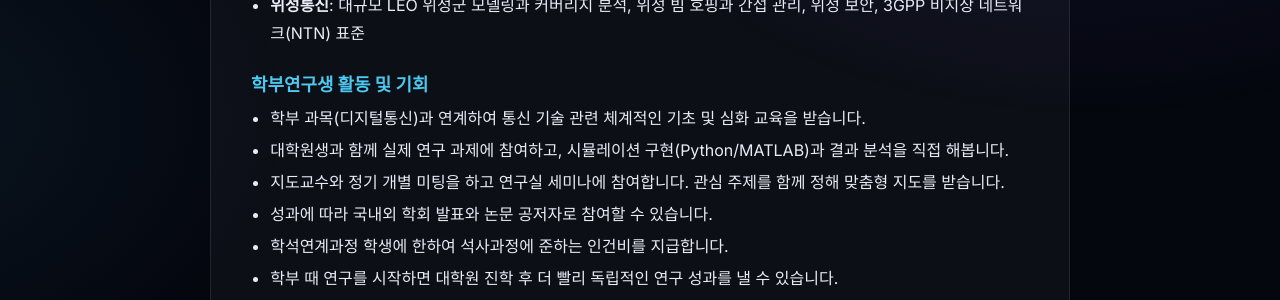
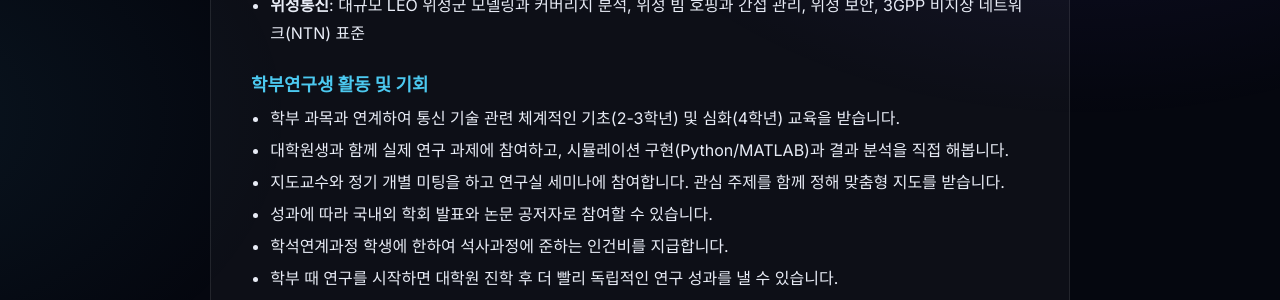
Before and after one commit to hyperx-web/hyperx, a Jekyll site: the page built from recruit.html, in a window 1280 px wide and 900 px high, scrolled down 721 px. Shown: the part 152-452 px from the top of the window. Built offline with Jekyll 4.4.1, drawn with Linux system fonts in a browser that asks for light colours; some web fonts are replaced.

Commit message:
Recruit: wording
Co-Authored-By: Claude Opus 5.5 <noreply@anthropic.com>

```diff
--- a/recruit.html
+++ b/recruit.html
@@ -26,7 +26,7 @@ eyebrow: Position Available
 
       <h3>학부연구생 활동 및 기회</h3>
       <ul>
-        <li>학부 과목(디지털통신)과 연계하여 통신 기술 관련 체계적인 기초 및 심화 교육을 받습니다.</li>
+        <li>학부 과목과 연계하여 통신 기술 관련 체계적인 기초(2-3학년) 및 심화(4학년) 교육을 받습니다.</li>
         <li>대학원생과 함께 실제 연구 과제에 참여하고, 시뮬레이션 구현(Python/MATLAB)과 결과 분석을 직접 해봅니다.</li>
         <li>지도교수와 정기 개별 미팅을 하고 연구실 세미나에 참여합니다. 관심 주제를 함께 정해 맞춤형 지도를 받습니다.</li>
         <li>성과에 따라 국내외 학회 발표와 논문 공저자로 참여할 수 있습니다.</li>
```
